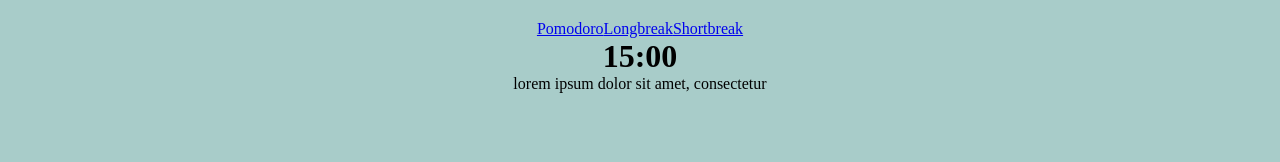
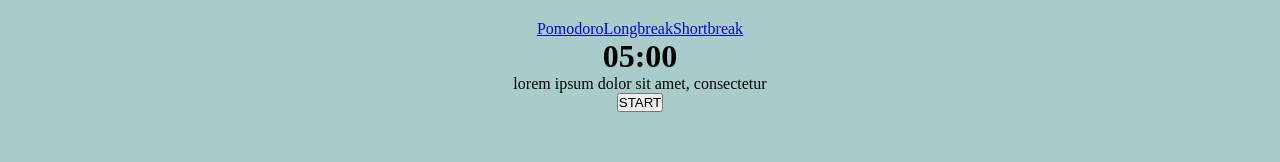
Before and after one commit to TiemaCoulibaly/pomodoro, a React (Create React App) app: page /Shortbreak in a window 1280 px wide. Shown: the top 162 px of the page. Built offline with nearby package versions, Linux system fonts and the light colour scheme.

Commit message:
adding effect sound when coundown finishes

```diff
--- a/package.json
+++ b/package.json
@@ -11,6 +11,7 @@
     "react-router-dom": "^5.2.0",
     "react-scripts": "4.0.1",
     "react-transition-group": "^4.4.1",
+    "use-sound": "^2.0.1",
     "web-vitals": "^0.2.4"
   },
   "scripts": {
--- a/src/components/Longbreak.js
+++ b/src/components/Longbreak.js
@@ -1,9 +1,26 @@
-import React, { useState } from "react";
+import React, { useState, useEffect } from "react";
 import "../styles.css";
 const Longbreak = () => {
 	const [second, setSecond] = useState("00");
 	const [minute, setMinute] = useState("15");
-	const [counter, setCounter] = useState(0);
+	const [counter, setCounter] = useState(900);
+	const [active, setActive] = useState(false);
+
+	useEffect(() => {
+		let intervalId;
+
+		if (active) {
+			intervalId = setInterval(() => {
+				const secondCounter = counter % 60;
+				const minuteCounter = Math.floor(counter / 60);
+
+				setSecond(secondCounter);
+				setMinute(minuteCounter);
+				setCounter((counter) => counter - 1);
+			}, 1000);
+		}
+		return () => clearInterval(intervalId);
+	}, [counter, active]);
 	return (
 		<div id="longbreak">
 			<h1>
@@ -12,6 +29,7 @@ const Longbreak = () => {
 				<span>{second}</span>
 			</h1>
 			<p>lorem ipsum dolor sit amet, consectetur</p>
+			<button onClick={() => setActive(!active)}>START</button>
 		</div>
 	);
 };
--- a/src/components/Pomodoro.js
+++ b/src/components/Pomodoro.js
@@ -1,4 +1,6 @@
 import React, { useState, useEffect } from "react";
+import useSound from "use-sound";
+
 import "../styles.css";
 
 const Pomodoro = () => {
@@ -6,6 +8,8 @@ const Pomodoro = () => {
 	const [minute, setMinute] = useState("25");
 	const [counter, setCounter] = useState(5);
 	const [active, setActive] = useState(false);
+	const [play] = useSound("../sounds/crash.mp3");
+
 	useEffect(() => {
 		let intervalId;
 		if (active) {
@@ -18,23 +22,18 @@ const Pomodoro = () => {
 				setCounter((counter) => counter - 1);
 			}, 1000);
 		}
-		if (counter === 0) {
-			let ride = new Audio("../sounds/crash.mp3");
-			ride.play();
-			console.log(ride);
+		setTimeout(() => {
+			if (counter === 0) {
+				setSecond("00");
+				setMinute("00");
+				setCounter(0);
+				setActive(false);
+				play();
+			}
+		});
 
-			setSecond("00");
-			setMinute("00");
-			setCounter(0);
-		}
 		return () => clearInterval(intervalId);
-	}, [active, counter]);
-	// function handleSound(e) {
-	// 	e.preventDefault();
-	// 	let reek = new Audio("sounds/crash.mp3");
-	// 	reek.play();
-	// 	console.log("hey");
-	// }
+	}, [active, counter, play]);
 
 	return (
 		<div id="pomodoro">
@@ -45,7 +44,7 @@ const Pomodoro = () => {
 			</h1>
 			<p>lorem ipsum dolor sit amet, consectetur</p>
 			<button onClick={() => setActive(!active)}>Start</button>
-			<button>sound</button>
+			<button onClick={play}>sound</button>
 		</div>
 	);
 };
--- a/src/components/Shortbreak.js
+++ b/src/components/Shortbreak.js
@@ -1,10 +1,28 @@
-import React, { useState } from "react";
+import React, { useState, useEffect } from "react";
 import "../styles.css";
 
 const Shortbreak = () => {
 	const [second, setSecond] = useState("00");
-	const [minute, setMinute] = useState("15");
-	const [counter, setCounter] = useState(0);
+	const [minute, setMinute] = useState("05");
+	const [counter, setCounter] = useState(300);
+	const [active, setActive] = useState(false);
+
+	useEffect(() => {
+		let intervalId;
+
+		if (active) {
+			intervalId = setInterval(() => {
+				const secondCounter = counter % 60;
+				const minuteCounter = Math.floor(counter / 60);
+
+				setSecond(secondCounter);
+				setMinute(minuteCounter);
+				setCounter((counter) => counter - 1);
+			}, 1000);
+		}
+		return () => clearInterval(intervalId);
+	}, [counter, active]);
+
 	return (
 		<div id="shortbreak">
 			<h1>
@@ -13,6 +31,7 @@ const Shortbreak = () => {
 				<span>{second}</span>
 			</h1>
 			<p>lorem ipsum dolor sit amet, consectetur</p>
+			<button onClick={() => setActive(!active)}>START</button>
 		</div>
 	);
 };
```
Also changed, not shown: 2 other files (tests, documents, lock files or other folders).
